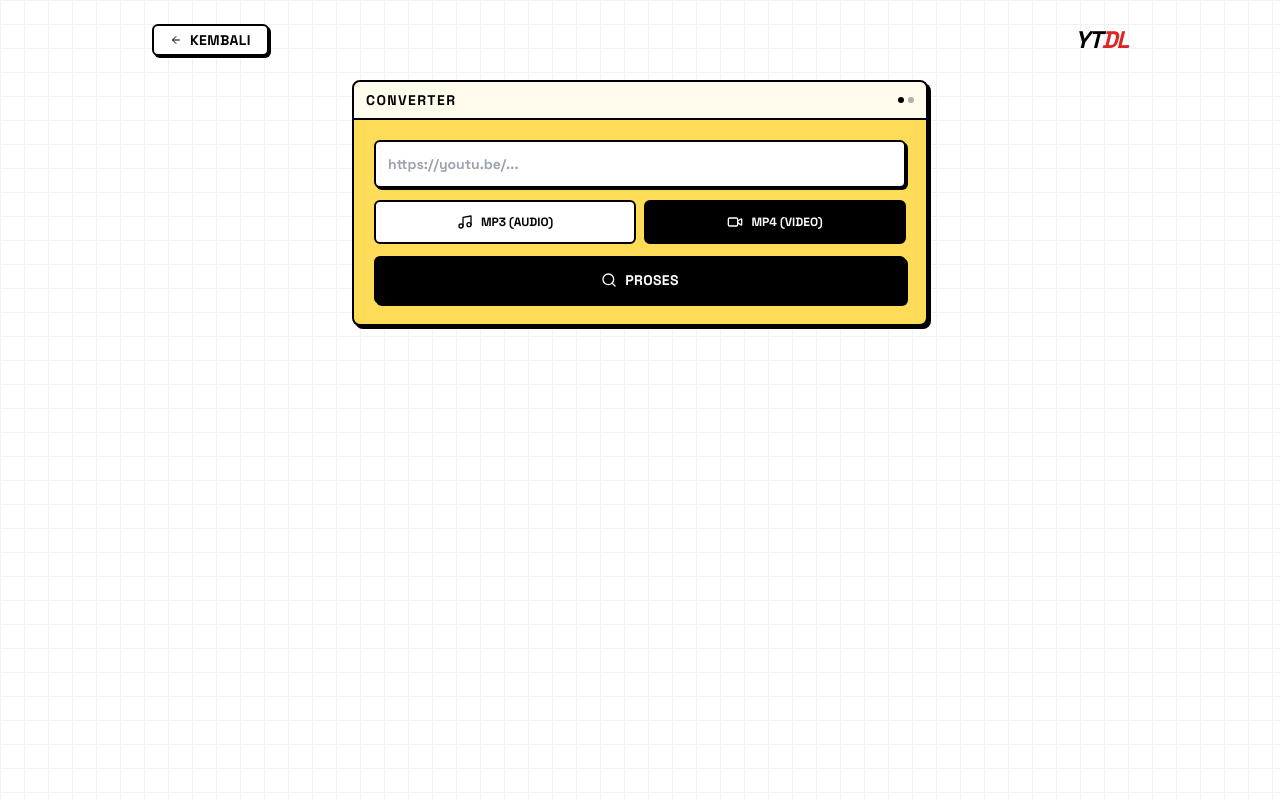
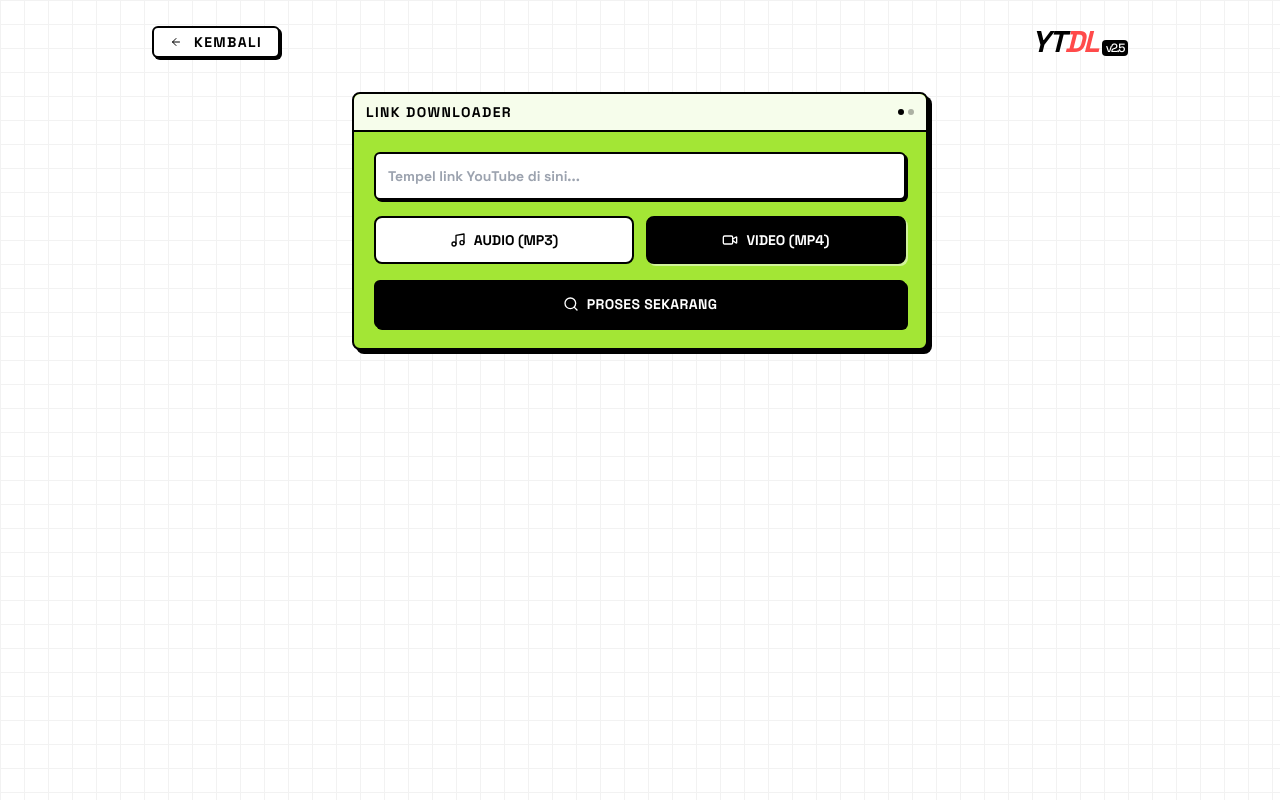
Before and after one commit to akaanakbaik/kaai, a React (Vite) app: page /ytdl in a window 1280 px wide. Built offline with nearby package versions, Linux system fonts and the light colour scheme.

Commit message:
Update Ytdl.jsx

```diff
--- a/src/pages/Ytdl.jsx
+++ b/src/pages/Ytdl.jsx
@@ -1,44 +1,45 @@
 import React, { useState } from 'react';
 import { motion, AnimatePresence } from 'framer-motion';
 import { NeoCard, NeoButton, NeoInput, PageWrapper } from '../components/NeoUI';
-import { Search, Download, Music, Video, ArrowLeft, Loader } from 'lucide-react';
+import { Search, Download, Music, Video, ArrowLeft, Loader, Play, Clock, Eye } from 'lucide-react';
 import { Link } from 'react-router-dom';
 import toast from 'react-hot-toast';
 import { Helmet } from 'react-helmet-async';
 
 const Ytdl = () => {
   const [url, setUrl] = useState('');
-  const [type, setType] = useState('mp4');
+  const [type, setType] = useState('mp4'); // mp4 or mp3
   const [loading, setLoading] = useState(false);
   const [data, setData] = useState(null);
 
   const handleProcess = async () => {
     if (!url) return toast.error('Link wajib diisi!');
-    if (!url.includes('youtu')) return toast.error('Bukan link YouTube!');
+    // Regex simple untuk validasi link youtube
+    if (!url.match(/^(https?:\/\/)?(www\.)?(youtube\.com|youtu\.?be)\/.+$/)) {
+      return toast.error('Harus link YouTube yang valid!');
+    }
 
     setLoading(true);
     setData(null);
 
     try {
-      const res = await window.apiYtdl.post(
-        '/api/ytdl',
-        { url },
-        { timeout: 300000 }
-      );
+      // 1. Request Info ke Backend
+      // Backend akan return metadata + URL stream yang sudah di-proxy
+      const res = await window.apiYtdl.post('/api/ytdl/info', { url });
 
-      if (!res.data?.status) {
-        throw new Error(res.data?.msg || 'Gagal memproses video');
+      if (res.data?.status) {
+        setData({
+          ...res.data.metadata, // id, title, thumbnail, duration, views, url (proxied)
+          engine: res.data.engine
+        });
+        toast.success('Metadata berhasil dimuat!');
+      } else {
+        throw new Error(res.data?.msg || 'Gagal mengambil data');
       }
 
-      setData({
-        ...res.data.metadata,
-        engine: res.data.engine,
-        type
-      });
-
-      toast.success('Selesai!');
     } catch (err) {
-      toast.error(err.response?.data?.detail || err.message || 'Server Error');
+      console.error(err);
+      toast.error(err.response?.data?.detail || 'Terjadi kesalahan pada server');
     } finally {
       setLoading(false);
     }
@@ -47,101 +48,151 @@ const Ytdl = () => {
   return (
     <PageWrapper>
       <Helmet>
-        <title>YouTube DL - KAAI</title>
+        <title>KAAI YTDL - Fast YouTube Downloader</title>
       </Helmet>
 
-      <div className="flex items-center justify-between mb-6">
+      {/* HEADER */}
+      <div className="flex items-center justify-between mb-8">
         <Link to="/">
-          <NeoButton variant="white" className="h-8 text-[10px]">
-            <ArrowLeft size={12} /> KEMBALI
+          <NeoButton variant="white" className="h-8 px-3 text-[10px] font-black tracking-widest">
+            <ArrowLeft size={12} className="mr-1" /> KEMBALI
           </NeoButton>
         </Link>
-
-        <h1 className="text-2xl font-black italic tracking-tighter">
-          YT<span className="text-red-600">DL</span>
+        <h1 className="text-3xl font-black italic tracking-tighter">
+          YT<span className="text-[#FF4A4A]">DL</span>
+          <span className="text-xs ml-1 not-italic font-medium bg-black text-white px-1 rounded">
+            v2.5
+          </span>
         </h1>
       </div>
 
-      <div className="max-w-xl mx-auto space-y-4">
-        <NeoCard className="bg-[#FFDC58]" title="CONVERTER">
-          <div className="space-y-3">
+      <div className="max-w-xl mx-auto space-y-6">
+        {/* INPUT CARD */}
+        <NeoCard className="bg-[#A3E635] border-2 border-black shadow-[4px_4px_0px_0px_rgba(0,0,0,1)]" title="LINK DOWNLOADER">
+          <div className="space-y-4">
             <NeoInput
-              placeholder="https://youtu.be/..."
+              placeholder="Tempel link YouTube di sini..."
               value={url}
               onChange={(e) => setUrl(e.target.value)}
+              className="text-sm font-medium"
             />
 
-            <div className="grid grid-cols-2 gap-2">
-              {[
-                { id: 'mp3', label: 'MP3 (AUDIO)', icon: <Music size={16} /> },
-                { id: 'mp4', label: 'MP4 (VIDEO)', icon: <Video size={16} /> }
-              ].map(t => (
+            {/* FORMAT SELECTOR */}
+            <div className="grid grid-cols-2 gap-3">
               <button
-                  key={t.id}
-                  onClick={() => setType(t.id)}
-                  className={`flex items-center justify-center gap-2 p-3 rounded-md border-2 border-black transition-all
-                    ${type === t.id ? 'bg-black text-white' : 'bg-white hover:bg-gray-50'}
+                onClick={() => setType('mp3')}
+                className={`flex items-center justify-center gap-2 p-3 rounded-lg border-2 border-black transition-all font-black text-sm
+                  ${type === 'mp3' ? 'bg-black text-white shadow-[2px_2px_0px_0px_rgba(255,255,255,0.5)]' : 'bg-white hover:translate-y-[-2px] hover:shadow-[2px_2px_0px_0px_rgba(0,0,0,1)]'}
                 `}
               >
-                  {t.icon}
-                  <span className="text-xs font-bold">{t.label}</span>
+                <Music size={16} /> AUDIO (MP3)
               </button>
-              ))}
+              <button
+                onClick={() => setType('mp4')}
+                className={`flex items-center justify-center gap-2 p-3 rounded-lg border-2 border-black transition-all font-black text-sm
+                  ${type === 'mp4' ? 'bg-black text-white shadow-[2px_2px_0px_0px_rgba(255,255,255,0.5)]' : 'bg-white hover:translate-y-[-2px] hover:shadow-[2px_2px_0px_0px_rgba(0,0,0,1)]'}
+                `}
+              >
+                <Video size={16} /> VIDEO (MP4)
+              </button>
             </div>
 
             <NeoButton
               onClick={handleProcess}
               disabled={loading}
-              className="w-full h-12 text-sm"
+              className="w-full h-12 text-sm font-black tracking-wide"
               variant="dark"
             >
-              {loading ? <Loader className="animate-spin" /> : <><Search size={16} /> PROSES</>}
+              {loading ? (
+                <div className="flex items-center gap-2">
+                  <Loader className="animate-spin" size={16} /> MEMPROSES...
+                </div>
+              ) : (
+                <div className="flex items-center gap-2">
+                  <Search size={16} /> PROSES SEKARANG
+                </div>
+              )}
             </NeoButton>
           </div>
         </NeoCard>
 
+        {/* RESULT CARD */}
         <AnimatePresence>
           {data && (
-            <motion.div initial={{ opacity: 0, y: 20 }} animate={{ opacity: 1, y: 0 }}>
-              <NeoCard title="HASIL" className="bg-white">
-                <div className="flex gap-4 mb-4">
+            <motion.div
+              initial={{ opacity: 0, scale: 0.95 }}
+              animate={{ opacity: 1, scale: 1 }}
+              exit={{ opacity: 0, scale: 0.95 }}
+            >
+              <NeoCard title="HASIL PENCARIAN" className="bg-white border-2 border-black shadow-[4px_4px_0px_0px_rgba(0,0,0,1)]">
+                {/* INFO HEADER */}
+                <div className="flex gap-4 mb-4 items-start">
+                  <div className="relative shrink-0">
                     <img
                       src={data.thumbnail}
-                    className="w-24 h-24 object-cover rounded border-2 border-black bg-gray-200"
+                      className="w-28 aspect-video object-cover rounded border-2 border-black"
                       alt="Thumbnail"
                     />
-                  <div className="flex-1 min-w-0">
-                    <h3 className="font-bold text-sm leading-tight line-clamp-2 mb-1">
-                      {data.title}
-                    </h3>
-                    <p className="text-[10px] font-bold text-gray-500 uppercase">
-                      {data.author}
-                    </p>
-                    <p className="text-[10px] mt-1">
-                      Engine: <b>{data.engine}</b>
-                    </p>
+                    <div className="absolute -bottom-2 -right-2 bg-[#FF4A4A] text-white text-[10px] font-bold px-1 border border-black">
+                      {data.duration}
                     </div>
                   </div>
 
-                {/* PREVIEW LANGSUNG */}
-                <div className="mb-4 w-full bg-black rounded-lg overflow-hidden border-2 border-black">
+                  <div className="flex-1 min-w-0 space-y-1">
+                    <h3 className="font-black text-sm leading-tight line-clamp-2">
+                      {data.title}
+                    </h3>
+                    <div className="flex flex-wrap gap-2 text-[10px] font-bold text-gray-600">
+                      <span className="flex items-center gap-1 bg-gray-100 px-1 rounded border border-black">
+                        <Clock size={10} /> {data.duration}
+                      </span>
+                      <span className="flex items-center gap-1 bg-gray-100 px-1 rounded border border-black">
+                         {data.author}
+                      </span>
+                      {data.views && (
+                        <span className="flex items-center gap-1 bg-gray-100 px-1 rounded border border-black">
+                           <Eye size={10} /> {Number(data.views).toLocaleString()}
+                        </span>
+                      )}
+                    </div>
+                    <div className="pt-1">
+                       <span className="text-[10px] bg-blue-100 text-blue-800 px-1 py-0.5 rounded font-mono">
+                         Engine: {data.engine}
+                       </span>
+                    </div>
+                  </div>
+                </div>
+
+                {/* PREVIEW PLAYER */}
+                <div className="mb-4 w-full bg-black rounded border-2 border-black overflow-hidden relative group">
                   {type === 'mp3' ? (
-                    <audio controls className="w-full h-10 mt-1">
-                      <source src={data.url} />
+                    <div className="h-14 flex items-center justify-center bg-[#1a1a1a]">
+                        <audio controls className="w-[95%] h-8">
+                          {/* Backend mengirim URL yang sudah diproxy lewat /api/stream */}
+                          <source src={data.url} type="audio/mp4" />
+                          Browser Anda tidak mendukung audio tag.
                         </audio>
+                    </div>
                   ) : (
-                    <video controls className="w-full aspect-video bg-black">
-                      <source src={data.url} />
+                    <video controls className="w-full aspect-video bg-black" poster={data.thumbnail}>
+                      {/* Backend mengirim URL yang sudah diproxy lewat /api/stream */}
+                      <source src={data.url} type="video/mp4" />
+                      Browser Anda tidak mendukung tag video.
                     </video>
                   )}
                 </div>
 
-                {/* DOWNLOAD LANGSUNG */}
-                <a href={data.url} target="_blank" rel="noreferrer">
-                  <NeoButton variant="primary" className="w-full h-12 text-sm">
-                    <Download size={18} /> DOWNLOAD FILE {type.toUpperCase()}
+                {/* ACTION BUTTONS */}
+                <div className="grid grid-cols-1 gap-2">
+                  <a href={data.url} target="_blank" rel="noreferrer" download={`${data.title}.${type}`}>
+                    <NeoButton variant="primary" className="w-full h-12 text-sm font-black flex items-center justify-center gap-2">
+                      <Download size={18} /> DOWNLOAD {type.toUpperCase()}
                     </NeoButton>
                   </a>
+                  <p className="text-[10px] text-center text-gray-500 font-medium">
+                    *Jika download tidak mulai otomatis, klik titik tiga di player lalu pilih 'Download'.
+                  </p>
+                </div>
               </NeoCard>
             </motion.div>
           )}
```
Lines whose indentation alone changed are shown as unchanged.
